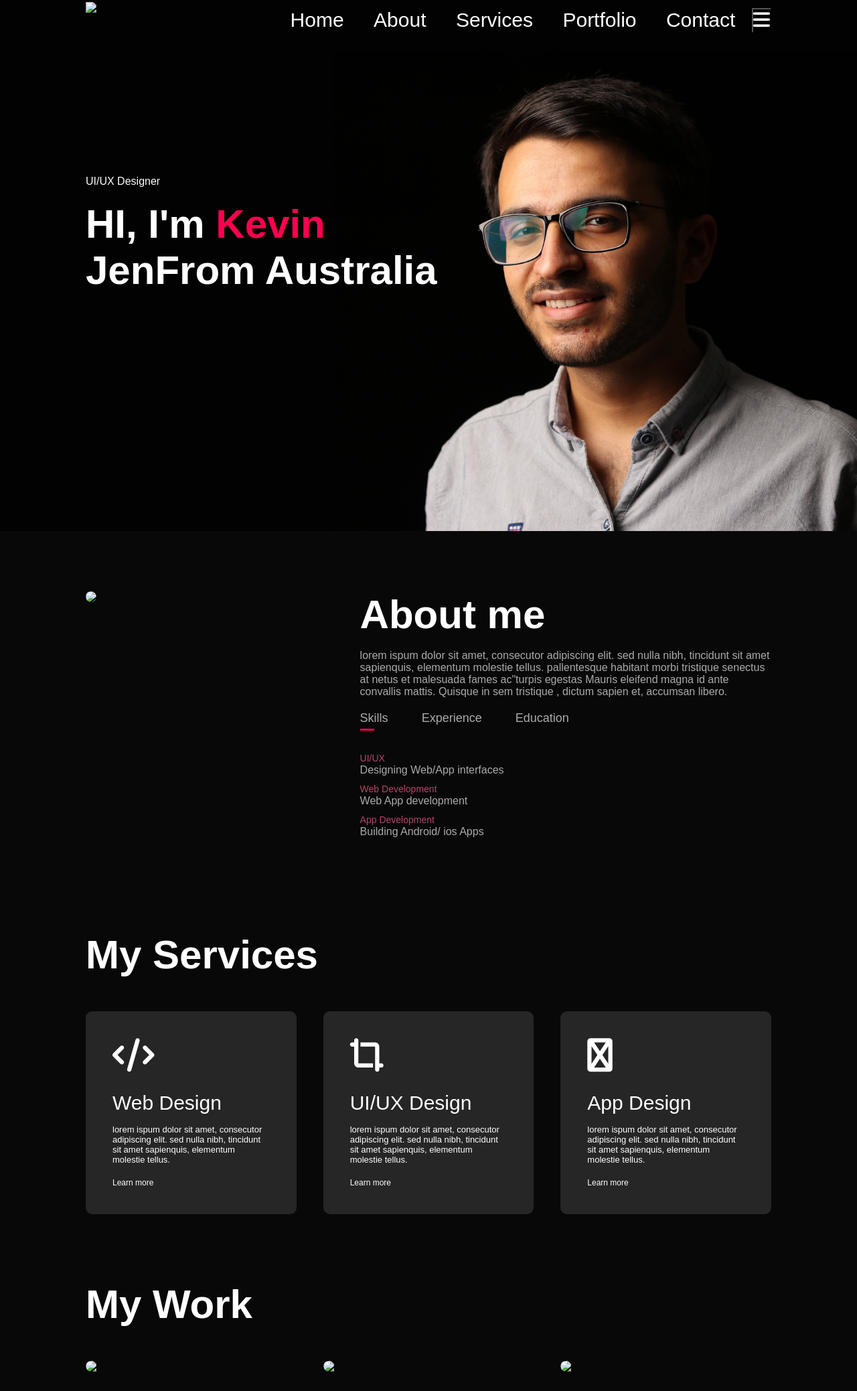
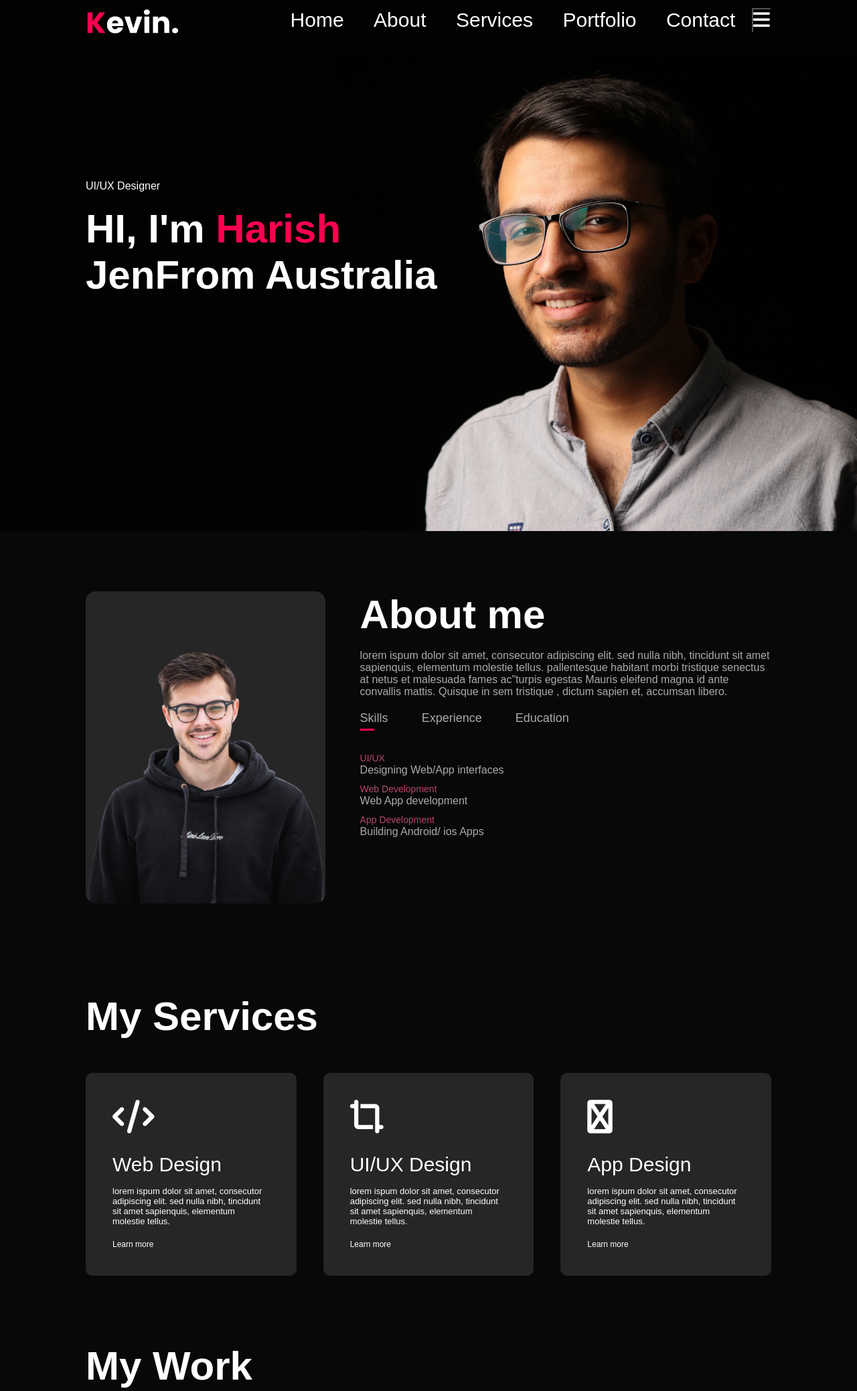
Before and after one commit to Blessy0102/Personal-Portfolio, a plain HTML site: page index.html in a window 1280 px wide. Shown: the part 7-2084 px from the top of the page at 67% size. Drawn offline with Linux system fonts and the light colour scheme; files whose address does not match are found by name.

Commit message:
update the changes

```diff
--- a/index.html
+++ b/index.html
@@ -12,7 +12,7 @@
 <div id="header">
     <div class="container">
       <nav>
-        <img src="images/logo.png" class="logo">
+        <img src="./logo.png" class="logo">
         <ul id="sidemenu">
           <li><a href="#header">Home</a></li>
           <li><a href="#about">About</a></li>
@@ -26,7 +26,7 @@
       </nav>
       <div class="header-text">
         <p>UI/UX Designer</p>
-        <h1>HI, I'm<span> Kevin</span><br>JenFrom Australia</h1>
+        <h1>HI, I'm<span> Harish</span><br>JenFrom Australia</h1>
       </div>
     </div>
 </div>
@@ -38,7 +38,7 @@
   <div class="container">
     <div class="row">
       <div class="about-col-1">
-        <img src="images/user.png">
+        <img src="./user.png">
         </div>
         <div class="about-col-2">
          <h1 class="sub-title">About me</h1>
@@ -118,7 +118,7 @@
     <h1 class="sub-title">My Work</h1>
     <div class="work-list">
       <div class="work">
-        <img src="images/work-1.png">
+        <img src="./work-1.png">
         <div class="layer">
           <h3>Socila Media App</h3>
           <p>The app connects you to the talented people around the world.
@@ -128,7 +128,7 @@
         </div>
       </div>
       <div class="work">
-        <img src="images/work-2.png">
+        <img src="./work-2.png">
         <div class="layer">
           <h3>Music App</h3>
           <p>The app connects you to the talented people around the world.
@@ -138,7 +138,7 @@
         </div>
       </div>
       <div class="work">
-        <img src="images/work-3.png">
+        <img src="./work-3.png">
         <div class="layer">
           <h3>Online Shopping App</h3>
           <p>The app connects you to the talented people around the world.
@@ -167,7 +167,7 @@
         <a href=""><i class="fab fa-linkedin"></i></a>
         <a href=""><i class="fa-brands fa-youtube"></i></a>
       </div>
-      <a href="images/my-cv.pdf" class="btn btn2">Download CV</a>
+      <a href="./swe.pdf" class="btn btn2">Download CV</a>
       </div>
       <div class="contact-right">
 
```
